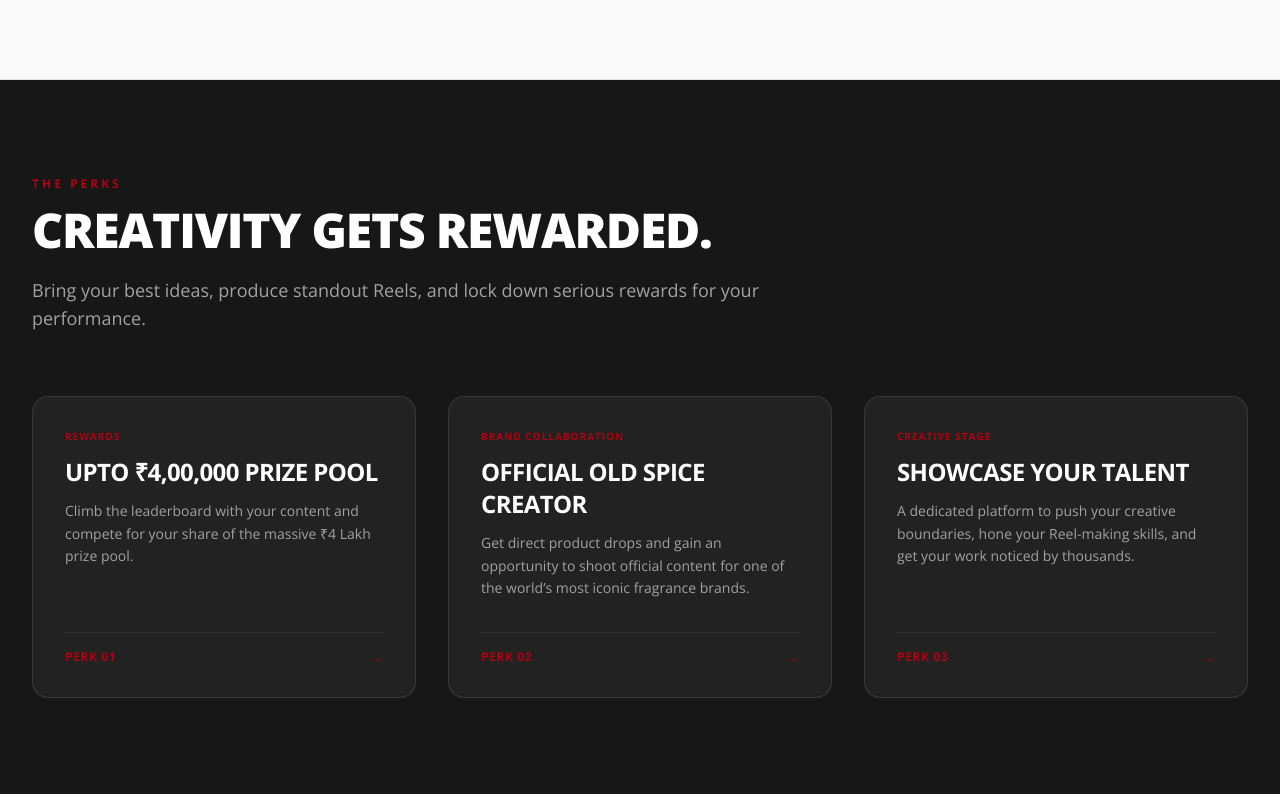
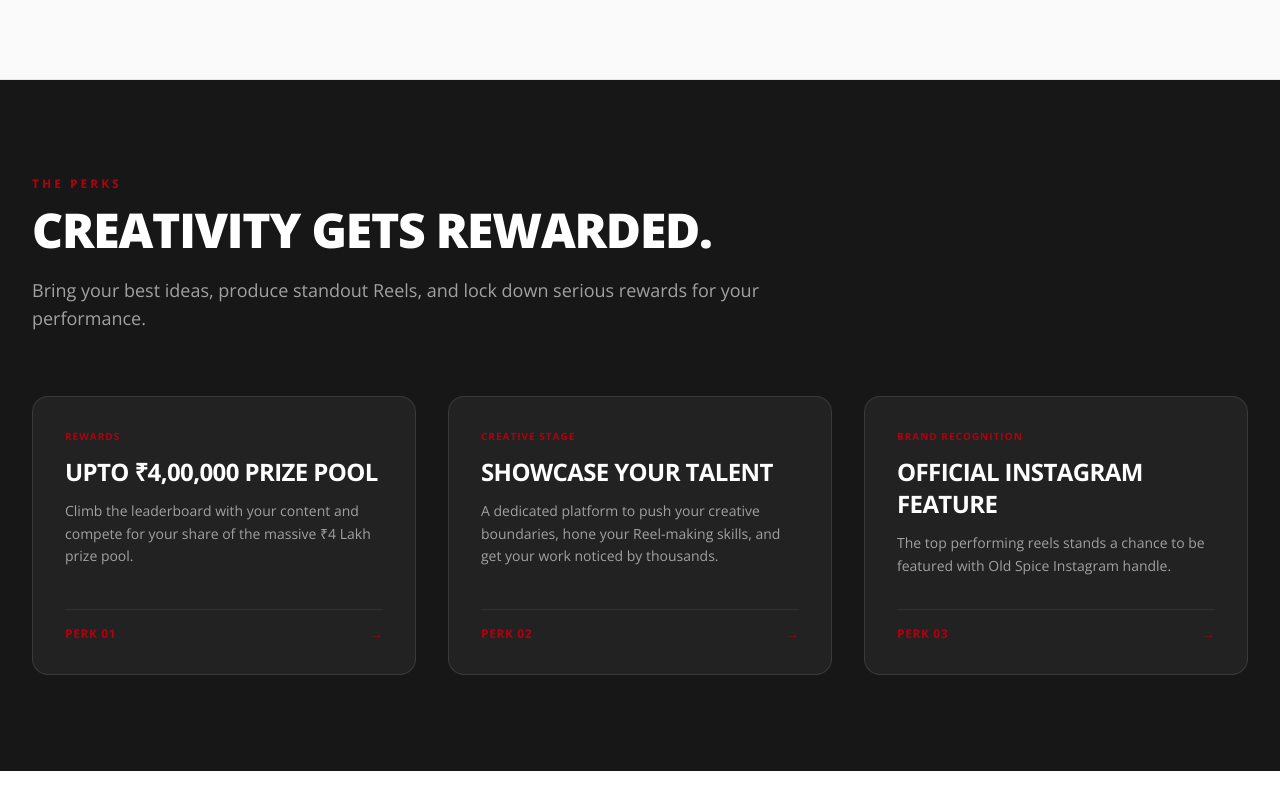
Before and after one commit to tech-hypedin/Hypedin-OldSpice, a Next.js app in the folder frontend/: page / in a window 1280 px wide. Shown: the part 1375-2172 px from the top of the page. Built offline with nearby package versions, Linux system fonts and the light colour scheme.

Commit message:
Fix reward section

```diff
--- a/frontend/src/components/Home Page/Rewards.tsx
+++ b/frontend/src/components/Home Page/Rewards.tsx
@@ -5,16 +5,21 @@
       category: 'Rewards',
       desc: 'Climb the leaderboard with your content and compete for your share of the massive ₹4 Lakh prize pool.',
     },
-    {
-      title: 'Official Old Spice Creator',
-      category: 'Brand Collaboration',
-      desc: 'Get direct product drops and gain an opportunity to shoot official content for one of the world’s most iconic fragrance brands.',
-    },
+    // {
+    //   title: 'Create Content for a Global Icon',
+    //   category: 'Brand Collaboration',
+    //   desc: 'Opportunity to create content for global brand',
+    // },
     {
       title: 'Showcase Your Talent',
       category: 'Creative Stage',
       desc: 'A dedicated platform to push your creative boundaries, hone your Reel-making skills, and get your work noticed by thousands.',
     },
+    {
+      title: 'Official Instagram Feature',
+      category: 'Brand Recognition',
+      desc: 'The top performing reels stands a chance to be featured with Old Spice Instagram handle.',
+    }
   ];
 
   return (
```
